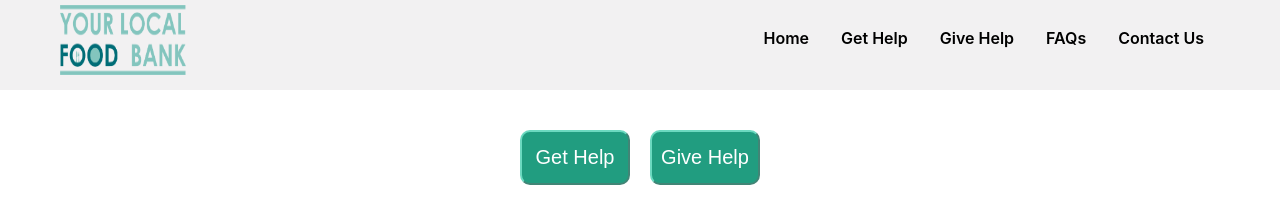
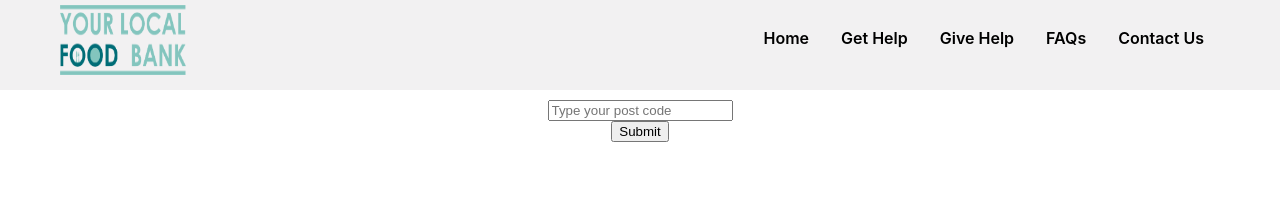
Before and after one commit to SchoolOfCode/final-project_front-end-jazzy-code-superheros, a React (Create React App) app: page / in a window 1280 px wide. Shown: the top 202 px of the page. Built offline with nearby package versions, Linux system fonts and the light colour scheme; no server answers.

Commit message:
search feature parcially working

```diff
--- a/src/App.js
+++ b/src/App.js
@@ -6,7 +6,7 @@ import { BrowserRouter as Router, Route, Routes } from "react-router-dom";
 
 //this import no longer required unless we add
 //more functionality - remove once dev complete
-// import { useState } from "react";
+import { useState } from "react";
 
 //custom hooks
 import { useFetch } from "./hooks/useFetch";
@@ -18,7 +18,40 @@ import GiveHelp from "./Components/GiveHelp";
 import Footer from "./Components/Footer/footer";
 
 function App() {
-  const foodbankName = "vauxhall";
+  let [inputFoodBank, setInputFoodBank] = useState("waterloo");
+
+  function handleChange(e) {
+    setInputFoodBank(e.target.value)
+
+}
+
+
+function handleEnter(e){
+  if (e.key==="Enter"){
+    e.preventDefault();
+
+    const firstNameInput = document.getElementById('postcode');
+    // 👇️ clear input field
+    firstNameInput.value = '';
+
+    console.log(inputFoodBank)
+  }
+}
+
+
+function handleClick(e){
+    e.preventDefault();
+    const firstNameInput = document.getElementById('postcode');
+
+    // Send value to server
+    console.log(firstNameInput.value);
+
+    // 👇️ clear input field
+    firstNameInput.value = '';
+}
+
+
+  const foodbankName = inputFoodBank;
 
   const rootUrl = `https://www.givefood.org.uk/api/2/foodbank/`;
 
@@ -38,7 +71,7 @@ function App() {
           <Route
             exact
             path="/"
-            element={<Home foodBankData={foodBankData} />}
+            element={<Home foodBankData={foodBankData} handleChange={handleChange} handleClick={handleClick} handleEnter={handleEnter} />}
           ></Route>
           <Route path="/gethelp" element={<GetHelp />}></Route>
           <Route
--- a/src/Components/Home/index.js
+++ b/src/Components/Home/index.js
@@ -7,11 +7,13 @@ import Button from "../Button";
 import Carousel from "../Carousel/Carousel";
 import { CarouselData } from "../Carousel/CarouselData";
 import Facts from "../Facts/facts";
+import InputFoodBank from "../Input/Input";
 import "./style.css";
 
-const Home = ({ foodBankData }) => {
+const Home = ({ foodBankData, handleChange, handleClick, handleEnter }) => {
   return (
     <div className="Home">
+      <InputFoodBank handleChange={handleChange} handleClick={handleClick} handleEnter={handleEnter}/>
       <h1> {foodBankData ? foodBankData.name : null} </h1>
       <div className="ButtonContainer">
         <Button nameButton="Get Help" />
--- /dev/null
+++ b/src/Components/Input/Input.css
@@ -0,0 +1,9 @@
+.inputfoodbank{
+    display: flex;
+    justify-content: center;
+    align-items: center;
+    flex-direction: column;
+    width: 300px;
+    margin: 0 auto;
+    padding: 10px;
+}
--- a/src/Components/Input/Input.js
+++ b/src/Components/Input/Input.js
@@ -1,18 +1,12 @@
-import { useState } from "react";
-import Button from "../Button";
 
-const InputFoodBank = () => {
-    let [inputFoodBank, setInputFoodBank] = useState("")
+import "./Input.css"
 
-    function handleChange(e) {
-        setInputFoodBank(e.target.value)
-        console.log(inputFoodBank)
+const InputFoodBank = ({handleChange, handleClick, handleEnter}) => {
 
-    }
     return (
         <div className="inputfoodbank">
-            <input placeholder="Type your post code" onChange={handleChange}/>
-            <button >Submit</button>
+            <input placeholder="Type your post code" id="postcode" onChange={handleChange} onKeyPress={handleEnter}/>
+            <button onClick={handleClick} >Submit</button>
         </div>
      );
 }
```
